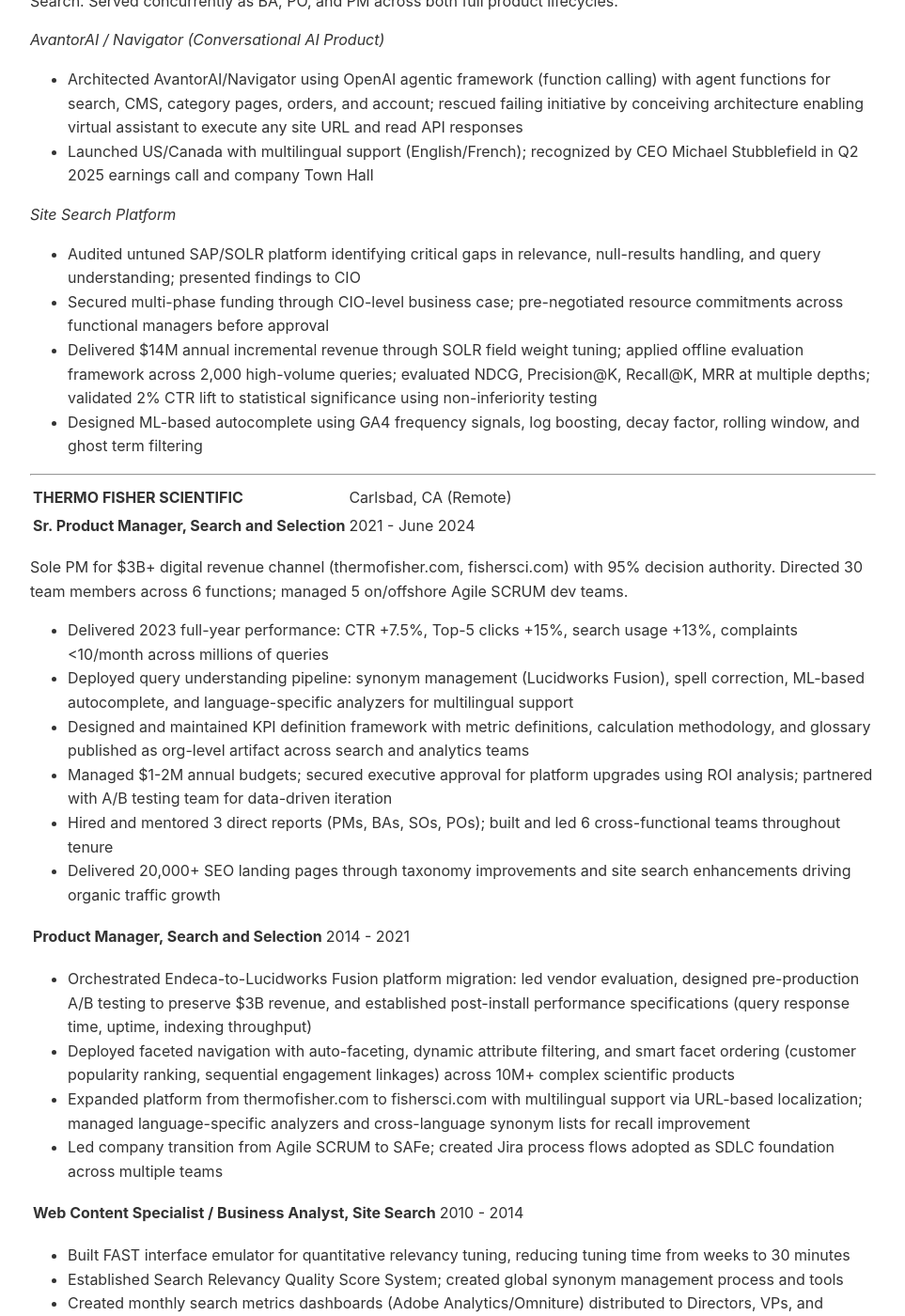
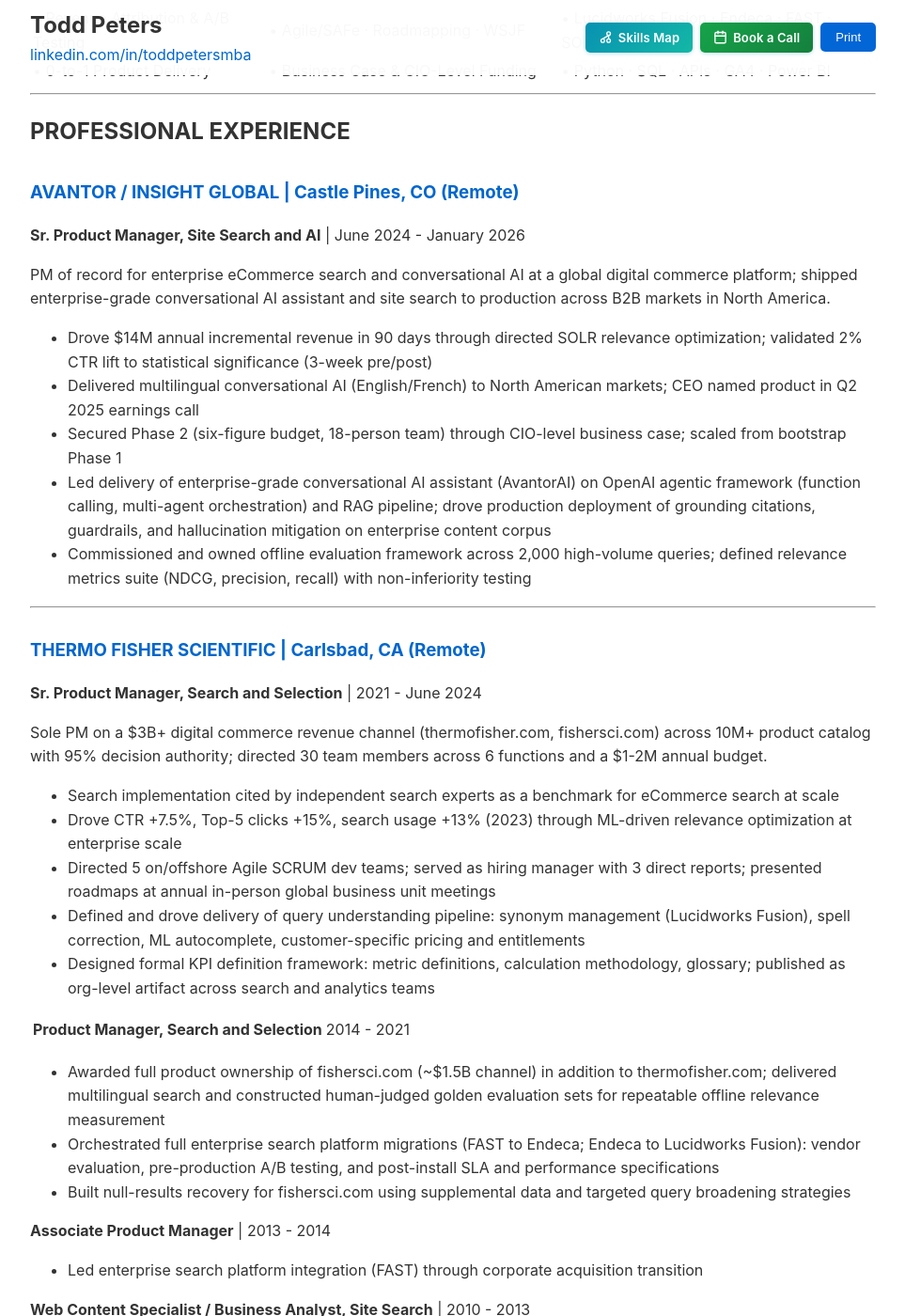
Before and after one commit to tsimech/tsimech.github.io, a Jekyll site: the page built from docs/resume.md, in a window 1280 px wide and 1400 px high, scrolled down 905 px. Shown: the whole window at 94% size, without its empty margins (158-1121 px from the left). Built offline with Jekyll 4.4.1, drawn with Linux system fonts in a browser that asks for light colours; some of the changed text lies outside the part shown.

Commit message:
Update generic resume to new BASELINE format: Career Highlights, Skills table, corrected facts

```diff
--- a/docs/resume.md
+++ b/docs/resume.md
@@ -5,28 +5,18 @@ robots: noindex, nofollow
 <style>
 @media print {
   html, body, .wrapper, section, article, main {
-    height: auto !important;
-    max-height: none !important;
-    overflow: visible !important;
+    height: auto !important; max-height: none !important; overflow: visible !important;
   }
   button { display: none; }
   .skills-btn { display: none !important; }
 }
 .skills-btn {
-  display: inline-flex;
-  align-items: center;
-  gap: 6px;
-  padding: 8px 14px;
-  line-height: normal;
-  box-sizing: border-box;
+  display: inline-flex; align-items: center; gap: 6px;
+  padding: 8px 14px; line-height: normal; box-sizing: border-box;
   background: linear-gradient(135deg, #0891b2 0%, #14b8a6 100%);
-  color: white !important;
-  text-decoration: none !important;
-  border-radius: 5px;
-  font-size: 13px;
-  font-weight: 600;
-  letter-spacing: 0.01em;
-  box-shadow: 0 1px 4px rgba(8,145,178,0.25);
+  color: white !important; text-decoration: none !important;
+  border-radius: 5px; font-size: 13px; font-weight: 600;
+  letter-spacing: 0.01em; box-shadow: 0 1px 4px rgba(8,145,178,0.25);
   transition: filter 0.15s;
 }
 .skills-btn:hover { filter: brightness(1.1); }
@@ -34,112 +24,127 @@ robots: noindex, nofollow
 </style>
 
 <script>
-// Auto-trigger email after 5 minutes
 setTimeout(function() {
   var emailLink = document.querySelector('a[href^="mailto:"]');
-  if (emailLink) {
-    window.location.href = emailLink.href;
-  }
-}, 5 * 60 * 1000); // 5 minutes in milliseconds
+  if (emailLink) { window.location.href = emailLink.href; }
+}, 5 * 60 * 1000);
 </script>
 
-<div style="display: flex; justify-content: space-between; align-items: center; margin-bottom: 0.5em;">
-  <div>
-    <strong style="font-size: 1.5em;">Todd Peters</strong><br>
-    <a href="https://linkedin.com/in/toddpetersmba">linkedin.com/in/toddpetersmba</a>
-  </div>
-  <div style="display: flex; gap: 8px; align-items: center;">
-    <a href="https://tsimech.github.io/skills?utm_source=application&utm_medium=skills_btn&utm_campaign=resume" class="skills-btn">
-      <svg width="15" height="15" viewBox="0 0 24 24" fill="none" stroke="currentColor" stroke-width="2.2" stroke-linecap="round" stroke-linejoin="round">
-        <circle cx="7" cy="18" r="3"/><circle cx="17" cy="6" r="3"/><circle cx="17" cy="18" r="3"/>
-        <line x1="7" y1="15" x2="17" y2="9"/><line x1="17" y1="15" x2="17" y2="9"/>
-      </svg>
-      Skills Map
-    </a>
-    <button onclick="window.print()" style="padding: 8px 16px; line-height: normal; box-sizing: border-box; background-color: #0366d6; color: white; border: none; border-radius: 5px; cursor: pointer; font-size: 13px;">Print</button>
+<div style="position: sticky; top: 0; z-index: 100; background: rgba(255,255,255,0.97); padding: 0.5em 0; margin-bottom: 0.5em;">
+  <div style="display: flex; justify-content: space-between; align-items: center;">
+    <div>
+      <strong style="font-size: 1.5em;">Todd Peters</strong><br>
+      <a href="https://linkedin.com/in/toddpetersmba">linkedin.com/in/toddpetersmba</a>
+    </div>
+    <div style="display: flex; gap: 8px; align-items: center;">
+      <a href="https://tsimech.github.io/skills" class="skills-btn">
+        <svg width="15" height="15" viewBox="0 0 24 24" fill="none" stroke="currentColor" stroke-width="2.2" stroke-linecap="round" stroke-linejoin="round">
+          <circle cx="7" cy="18" r="3"/><circle cx="17" cy="6" r="3"/><circle cx="17" cy="18" r="3"/>
+          <line x1="7" y1="15" x2="17" y2="9"/><line x1="17" y1="15" x2="17" y2="9"/>
+        </svg>
+        Skills Map
+      </a>
+      <a href="https://cal.com/todd-peters" class="skills-btn" target="_blank" style="background: linear-gradient(135deg, #16a34a 0%, #15803d 100%);">
+        <svg width="15" height="15" viewBox="0 0 24 24" fill="none" stroke="currentColor" stroke-width="2.2" stroke-linecap="round" stroke-linejoin="round">
+          <rect x="3" y="4" width="18" height="18" rx="2" ry="2"/>
+          <line x1="16" y1="2" x2="16" y2="6"/><line x1="8" y1="2" x2="8" y2="6"/>
+          <line x1="3" y1="10" x2="21" y2="10"/>
+        </svg>
+        Book a Call
+      </a>
+      <button onclick="window.print()" style="padding: 8px 16px; line-height: normal; box-sizing: border-box; background-color: #0366d6; color: white; border: none; border-radius: 5px; cursor: pointer; font-size: 13px;">Print</button>
+    </div>
   </div>
 </div>
 
-### SITE SEARCH & PRODUCT DISCOVERY LEADER
+<hr>
 
-Product leader with 14+ years as sole PM for enterprise search platforms supporting $3B+ in digital revenue across two of the largest life sciences eCommerce platforms in the world. Led two full platform migrations. Ran two independent products simultaneously at Avantor. Built the industry reference implementation for life sciences eCommerce search. Technical MBA who codes.
+<br><br>
+
+Results-driven Senior Product Manager with 16+ years of experience in eCommerce search, AI product delivery, and digital commerce platform leadership; Technical MBA with the depth to lead engineering, analytics, and ML teams without a translator.<br>
+Proven ability to own the full product lifecycle from 0-to-1 delivery through long-horizon platform strategy; builds cross-functional teams and secures executive investment to execute at scale.<br>
+Seeking senior PM roles at the intersection of eCommerce search, agentic AI, and digital commerce platform leadership.
 
 ---
 
-### KEY ACHIEVEMENTS
+## CAREER HIGHLIGHTS
 
-- **Owned $3B+ digital revenue channel** as sole PM for thermofisher.com and fishersci.com, with 95% decision authority across 10M+ complex scientific products
-- **CTR +7.5%, Top-5 clicks +15%, search usage +13%** (2023 full year) through ML-driven relevance optimization, synonym database tuning, and query understanding improvements at ThermoFisher
-- **Validated search relevance improvements** using offline evaluation framework, NDCG/MRR/Precision@K, non-inferiority testing, and 3-week pre/post statistical significance testing at Avantor
-- **Architected AvantorAI/Navigator** using OpenAI agentic framework with SOLR IR + LLM relevancy trimming; launched US/Canada with multilingual support; recognized by CEO in Q2 2025 earnings call
-- **Secured multi-phase funding** (18-person team) through CIO-level business case demonstrating multi-year revenue impact; approved by CIO
-- **Industry reference implementation** for life sciences eCommerce search (fishersci.com) cited by independent experts as the exemplary approach for the category
+- Generated $14M incremental revenue in 90 days through search relevance optimization; secured six-figure CIO investment for a follow-on 18-person team
+- Shipped production agentic AI assistant (multilingual, English/French) to enterprise scale; CEO named the product in Q2 2025 earnings call and company-wide Town Hall
+- Sole PM on a $3B+ digital commerce platform for 14 years; peak team of 30 across 6 functions with 95% decision authority and $1-2M annual budget
+- Built and scaled eCommerce search for a $3B+ platform cited by independent search experts as a benchmark implementation; 14 years, 10M+ products, 3 platform migrations
 
 ---
 
-### PROFESSIONAL EXPERIENCE
+## SKILLS
 
-**AVANTOR / INSIGHT GLOBAL** | Castle Pines, CO (Remote)
-**Sr. Product Manager, Site Search and AI** | June 2024 - January 2026
-
-Simultaneously owned two independent products for global life sciences eCommerce on SAP Commerce Cloud: (1) the enterprise Site Search platform and (2) AvantorAI/Navigator, a net-new conversational AI product. Reported to VP of Search. Served concurrently as BA, PO, and PM across both full product lifecycles.
-
-*AvantorAI / Navigator (Conversational AI Product)*
-- Architected AvantorAI/Navigator using OpenAI agentic framework (function calling) with agent functions for search, CMS, category pages, orders, and account; rescued failing initiative by conceiving architecture enabling virtual assistant to execute any site URL and read API responses
-- Launched US/Canada with multilingual support (English/French); recognized by CEO Michael Stubblefield in Q2 2025 earnings call and company Town Hall
-
-*Site Search Platform*
-- Audited untuned SAP/SOLR platform identifying critical gaps in relevance, null-results handling, and query understanding; presented findings to CIO
-- Secured multi-phase funding through CIO-level business case; pre-negotiated resource commitments across functional managers before approval
-- Delivered $14M annual incremental revenue through SOLR field weight tuning; applied offline evaluation framework across 2,000 high-volume queries; evaluated NDCG, Precision@K, Recall@K, MRR at multiple depths; validated 2% CTR lift to statistical significance using non-inferiority testing
-- Designed ML-based autocomplete using GA4 frequency signals, log boosting, decay factor, rolling window, and ghost term filtering
+| **CORE COMPETENCIES** | **LEADERSHIP & STRATEGY** | **TECHNICAL SKILLS** |
+|---|---|---|
+| • AI/ML Product Management | • Cross-Functional Leadership (30 members) | • OpenAI Agentic Framework (function calling) |
+| • eCommerce Search Strategy | • Stakeholder & Executive Alignment | • RAG Pipeline Design (SOLR + LLM + grounding) |
+| • Revenue Attribution & A/B Testing | • Agile/SAFe · Roadmapping · WSJF | • Lucidworks Fusion · Endeca · FAST · SOLR |
+| • 0-to-1 Product Delivery | • Business Case & CIO-Level Funding | • Python · SQL · APIs · GA4 · Power BI |
 
 ---
 
-**THERMO FISHER SCIENTIFIC** | Carlsbad, CA (Remote)
+## PROFESSIONAL EXPERIENCE
+
+### AVANTOR / INSIGHT GLOBAL | Castle Pines, CO (Remote)
+**Sr. Product Manager, Site Search and AI** | June 2024 - January 2026
+
+PM of record for enterprise eCommerce search and conversational AI at a global digital commerce platform; shipped enterprise-grade conversational AI assistant and site search to production across B2B markets in North America.
+
+- Drove $14M annual incremental revenue in 90 days through directed SOLR relevance optimization; validated 2% CTR lift to statistical significance (3-week pre/post)
+- Delivered multilingual conversational AI (English/French) to North American markets; CEO named product in Q2 2025 earnings call
+- Secured Phase 2 (six-figure budget, 18-person team) through CIO-level business case; scaled from bootstrap Phase 1
+- Led delivery of enterprise-grade conversational AI assistant (AvantorAI) on OpenAI agentic framework (function calling, multi-agent orchestration) and RAG pipeline; drove production deployment of grounding citations, guardrails, and hallucination mitigation on enterprise content corpus
+- Commissioned and owned offline evaluation framework across 2,000 high-volume queries; defined relevance metrics suite (NDCG, precision, recall) with non-inferiority testing
+
+---
+
+### THERMO FISHER SCIENTIFIC | Carlsbad, CA (Remote)
 **Sr. Product Manager, Search and Selection** | 2021 - June 2024
 
-Sole PM for $3B+ digital revenue channel (thermofisher.com, fishersci.com) with 95% decision authority. Directed 30 team members across 6 functions; managed 5 on/offshore Agile SCRUM dev teams.
+Sole PM on a $3B+ digital commerce revenue channel (thermofisher.com, fishersci.com) across 10M+ product catalog with 95% decision authority; directed 30 team members across 6 functions and a $1-2M annual budget.
 
-- Delivered 2023 full-year performance: CTR +7.5%, Top-5 clicks +15%, search usage +13%, complaints <10/month across millions of queries
-- Deployed query understanding pipeline: synonym management (Lucidworks Fusion), spell correction, ML-based autocomplete, and language-specific analyzers for multilingual support
-- Designed and maintained KPI definition framework with metric definitions, calculation methodology, and glossary published as org-level artifact across search and analytics teams
-- Managed $1-2M annual budgets; secured executive approval for platform upgrades using ROI analysis; partnered with A/B testing team for data-driven iteration
-- Hired and mentored 3 direct reports (PMs, BAs, SOs, POs); built and led 6 cross-functional teams throughout tenure
-- Delivered 20,000+ SEO landing pages through taxonomy improvements and site search enhancements driving organic traffic growth
+- Search implementation cited by independent search experts as a benchmark for eCommerce search at scale
+- Drove CTR +7.5%, Top-5 clicks +15%, search usage +13% (2023) through ML-driven relevance optimization at enterprise scale
+- Directed 5 on/offshore Agile SCRUM dev teams; served as hiring manager with 3 direct reports; presented roadmaps at annual in-person global business unit meetings
+- Defined and drove delivery of query understanding pipeline: synonym management (Lucidworks Fusion), spell correction, ML autocomplete, customer-specific pricing and entitlements
+- Designed formal KPI definition framework: metric definitions, calculation methodology, glossary; published as org-level artifact across search and analytics teams
 
 **Product Manager, Search and Selection** | 2014 - 2021
 
-- Orchestrated Endeca-to-Lucidworks Fusion platform migration: led vendor evaluation, designed pre-production A/B testing to preserve $3B revenue, and established post-install performance specifications (query response time, uptime, indexing throughput)
-- Deployed faceted navigation with auto-faceting, dynamic attribute filtering, and smart facet ordering (customer popularity ranking, sequential engagement linkages) across 10M+ complex scientific products
-- Expanded platform from thermofisher.com to fishersci.com with multilingual support via URL-based localization; managed language-specific analyzers and cross-language synonym lists for recall improvement
-- Led company transition from Agile SCRUM to SAFe; created Jira process flows adopted as SDLC foundation across multiple teams
+- Awarded full product ownership of fishersci.com (~$1.5B channel) in addition to thermofisher.com; delivered multilingual search and constructed human-judged golden evaluation sets for repeatable offline relevance measurement
+- Orchestrated full enterprise search platform migrations (FAST to Endeca; Endeca to Lucidworks Fusion): vendor evaluation, pre-production A/B testing, and post-install SLA and performance specifications
+- Built null-results recovery for fishersci.com using supplemental data and targeted query broadening strategies
 
-**Web Content Specialist / Business Analyst, Site Search** | 2010 - 2014
+**Associate Product Manager** | 2013 - 2014
+- Led enterprise search platform integration (FAST) through corporate acquisition transition
 
-- Built FAST interface emulator for quantitative relevancy tuning, reducing tuning time from weeks to 30 minutes
-- Established Search Relevancy Quality Score System; created global synonym management process and tools
-- Created monthly search metrics dashboards (Adobe Analytics/Omniture) distributed to Directors, VPs, and business unit leadership
+**Web Content Specialist / Business Analyst, Site Search** | 2010 - 2013
+- Built global synonym management process and search platform emulator (FAST) reducing relevancy tuning from weeks to 30 minutes; created monthly search metrics dashboards distributed to Directors, VPs, and business unit leadership
 
 ---
 
-### EARLIER CAREER
-
-**Safe Life Corporation** - Associate Director, Product Management & Business Development (2007-2010): Closed >$1M in contracts; $1.2M+ BD pipeline. **Motorola Life Sciences** - Research Associate I/II (1999-2003): Designed award-winning division-wide database (VBA/SQL); Motorola Bravo Award; full corporate MBA sponsorship. **Roche Diagnostics** - Outside Sales, A Accounts (2005-2006).
+### SAFE LIFE CORPORATION | Del Mar, CA
+**Associate Director, Product Management & Business Development** | 2007 - 2010
+- Closed contracts >$1M; built BD pipeline >$1.2M; addressed FDA and EPA regulatory concerns; designed corporate CRM and manufacturing reporting systems
 
 ---
 
-### TECHNICAL SKILLS
-
-**Search Platforms:** SOLR, Lucidworks Fusion, Endeca, FAST, Elasticsearch; SAP Commerce Cloud
-**AI and Agentic:** OpenAI agentic framework; LLM-powered relevancy; AvantorAI (production)
-**Analytics:** GA4, Adobe Analytics, Power BI; offline evaluation (NDCG, MRR, Precision/Recall@K); A/B testing; statistical significance
-**Product:** Agile/SAFe; WSJF; business case development; executive communication (VP/CIO); Jira, Confluence
+### MOTOROLA LIFE SCIENCES | Tempe, AZ
+**Research Associate II** | 1999 - 2003
+- Designed division-wide Product Development Database (VBA/SQL/ODBC); won Motorola Bravo Award; earned full corporate MBA sponsorship; received 3X Stock Option Awards
 
 ---
 
-### EDUCATION AND CREDENTIALS
+## EDUCATION & CERTIFICATIONS
 
-**M.B.A.** - Arizona State University, W.P. Carey School of Business
-**B.S., Biochemistry/Chemistry** - Portland State University
-Certified Agile SCRUM Master | Certified SAFe | Pragmatic Marketing Level III
+**M.B.A.**, Arizona State University, W.P. Carey School of Business
+**B.S., Biochemistry/Chemistry**, Portland State University
+
+**Certifications:** SAFe Certified · Certified Agile SCRUM Master · Pragmatic Marketing Level III
+**Training:** 110+ corporate trainings including Generative AI, LLMs, RAG, and ML/AI (Stanford, MIT)
+
+**Awards:** ThermoFisher Scientific: 25 performance awards (4X Stock Incentive, 9X Discretionary, 12X Merit) · Consistently Exceeds 2020 | Motorola: Full corporate MBA sponsorship · 3X Stock Options · Bravo Award
```
